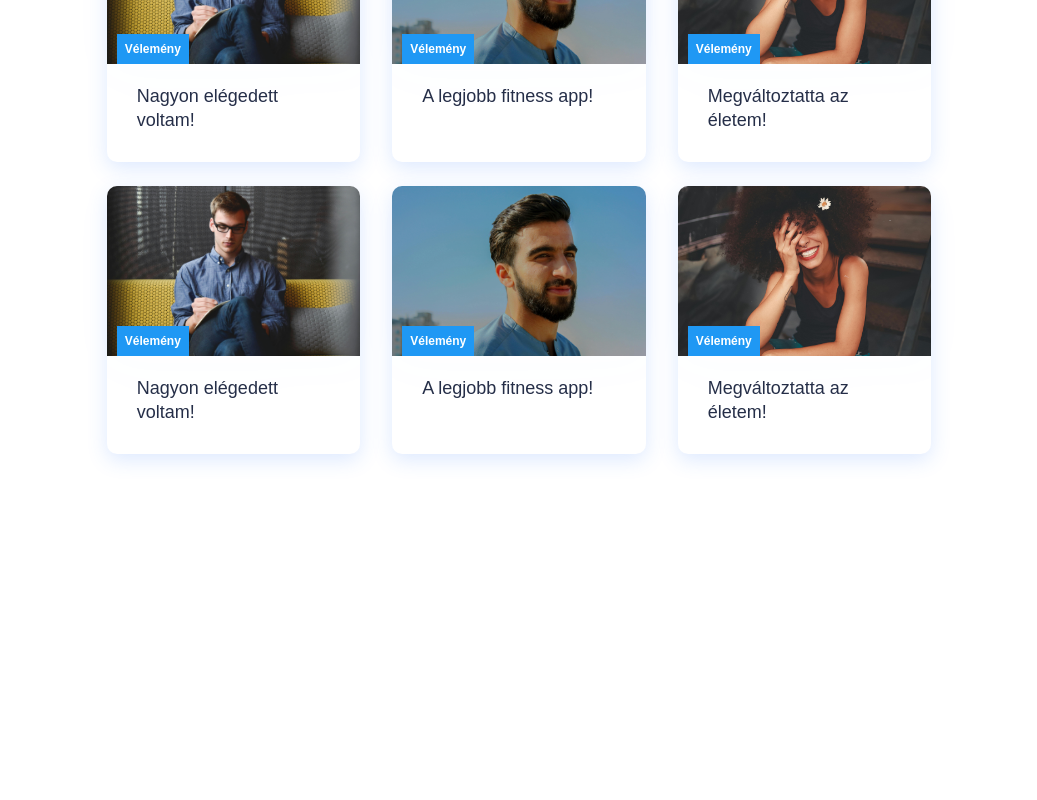
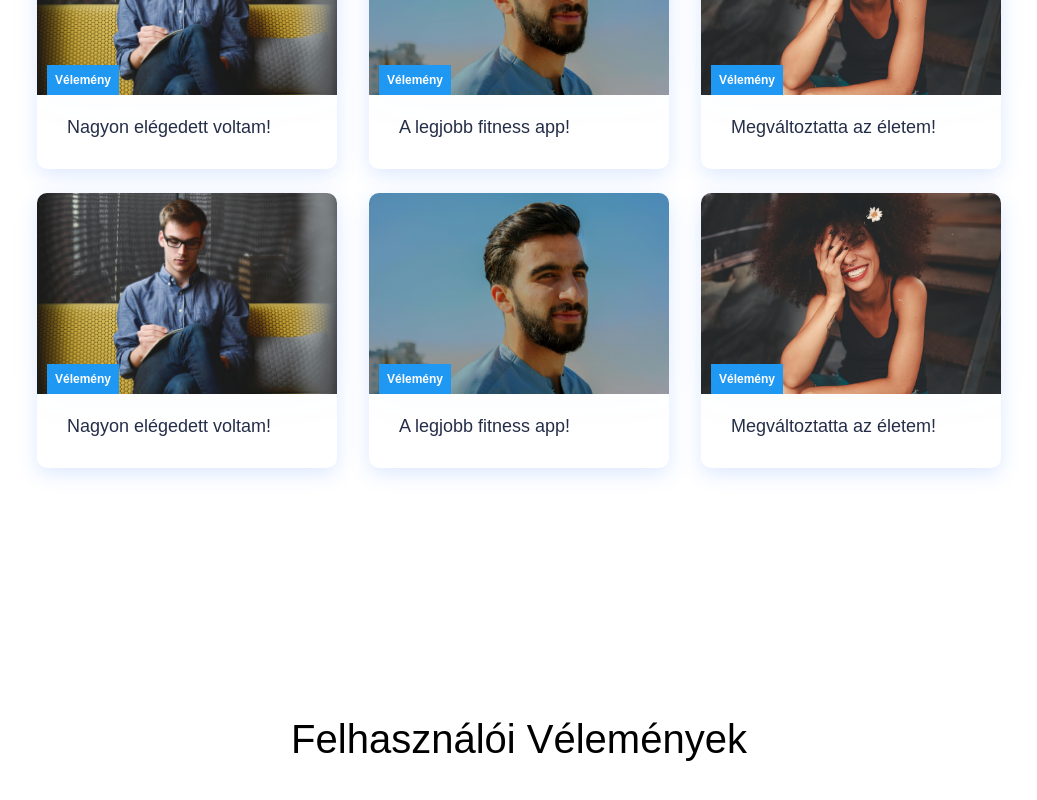
Before and after one commit to HIIMSKYDAZ/HealthBro, a React (Create React App) app: page / in a window 1280 px wide. Shown: the part 1218-2018 px from the top of the page, without its empty margins (121-1158 px from the left). Before the commit the page ends 1805 px from the top, so only its background shows below. Built offline with nearby package versions, Linux system fonts and the light colour scheme; no server answers.

Commit message:
Vélemények megjelenítése

```diff
--- a/src/components/Cards.css
+++ b/src/components/Cards.css
@@ -116,3 +116,13 @@
       margin-bottom: 2rem !important;
     }
   }
+  .cards__items {
+    display: flex;
+    flex-wrap: wrap;
+    justify-content: space-around;
+  }
+
+  .cards__item {
+    width: 300px; /* Adjust this value as needed */
+    margin: 10px;
+  }
--- /dev/null
+++ b/src/components/Reviews.js
@@ -0,0 +1,41 @@
+import React, { useState, useEffect } from "react";
+import axios from "axios";
+import CardItem from "./CardItem";
+import "./Cards.css";
+
+function Reviews() {
+  const [reviews, setReviews] = useState([]);
+
+  useEffect(() => {
+    axios
+      .get("https://localhost:5000/api/Review")
+      .then((response) => {
+        setReviews(response.data);
+      })
+      .catch((error) => {
+        console.error("Hiba az adatok lekérésekor:", error);
+      });
+  }, []);
+
+  return (
+    <div className="cards">
+      <h1 style={{ color: "black" }}>Felhasználói Vélemények</h1>
+      <div className="cards__container">
+        <div className="cards__wrapper">
+          <ul className="cards__items">
+            {reviews.map((review, index) => (
+              <CardItem
+                key={index}
+                src={`http://healthbro.nhely.hu/users/${review.profilePicturePath}`}
+                text={review.velemeny}
+                path="/services"
+              />
+            ))}
+          </ul>
+        </div>
+      </div>
+    </div>
+  );
+}
+
+export default Reviews;
--- a/src/components/pages/Home.jsx
+++ b/src/components/pages/Home.jsx
@@ -1,16 +1,17 @@
-import '../../App.css';
-import HeroSectionfrom from '../HeroSection';
-import React from 'react';
-import Cards from '../Cards';
-import CardItem from '../CardItem';
+import "../../App.css";
+import HeroSectionfrom from "../HeroSection";
+import React from "react";
+import Cards from "../Cards";
+import Reviews from "../Reviews";
 
 function Home() {
   return (
     <>
       <HeroSectionfrom />
       <Cards />
+      <Reviews />
     </>
   );
 }
 
-export default Home
+export default Home;
```
Lines whose indentation alone changed are shown as unchanged.
